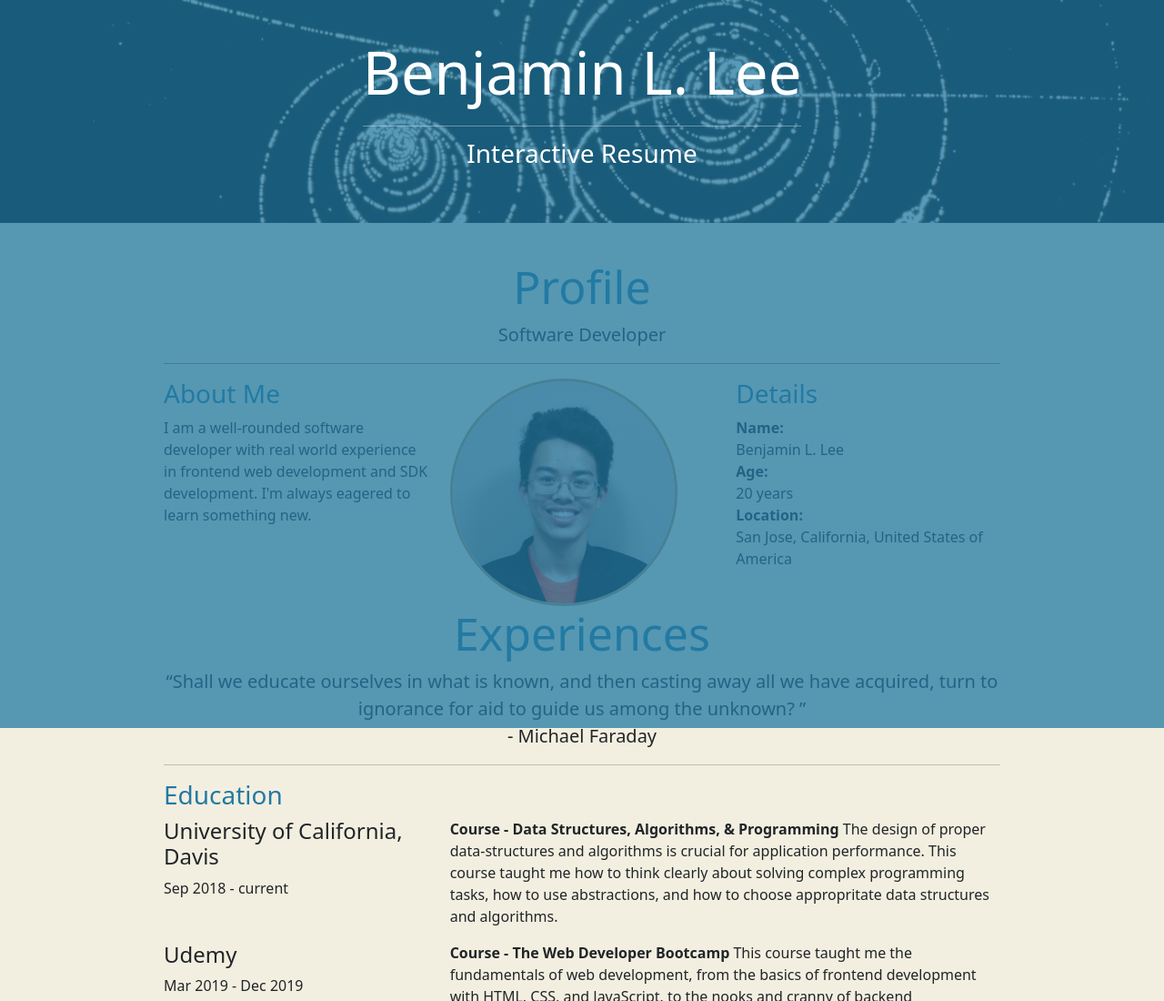
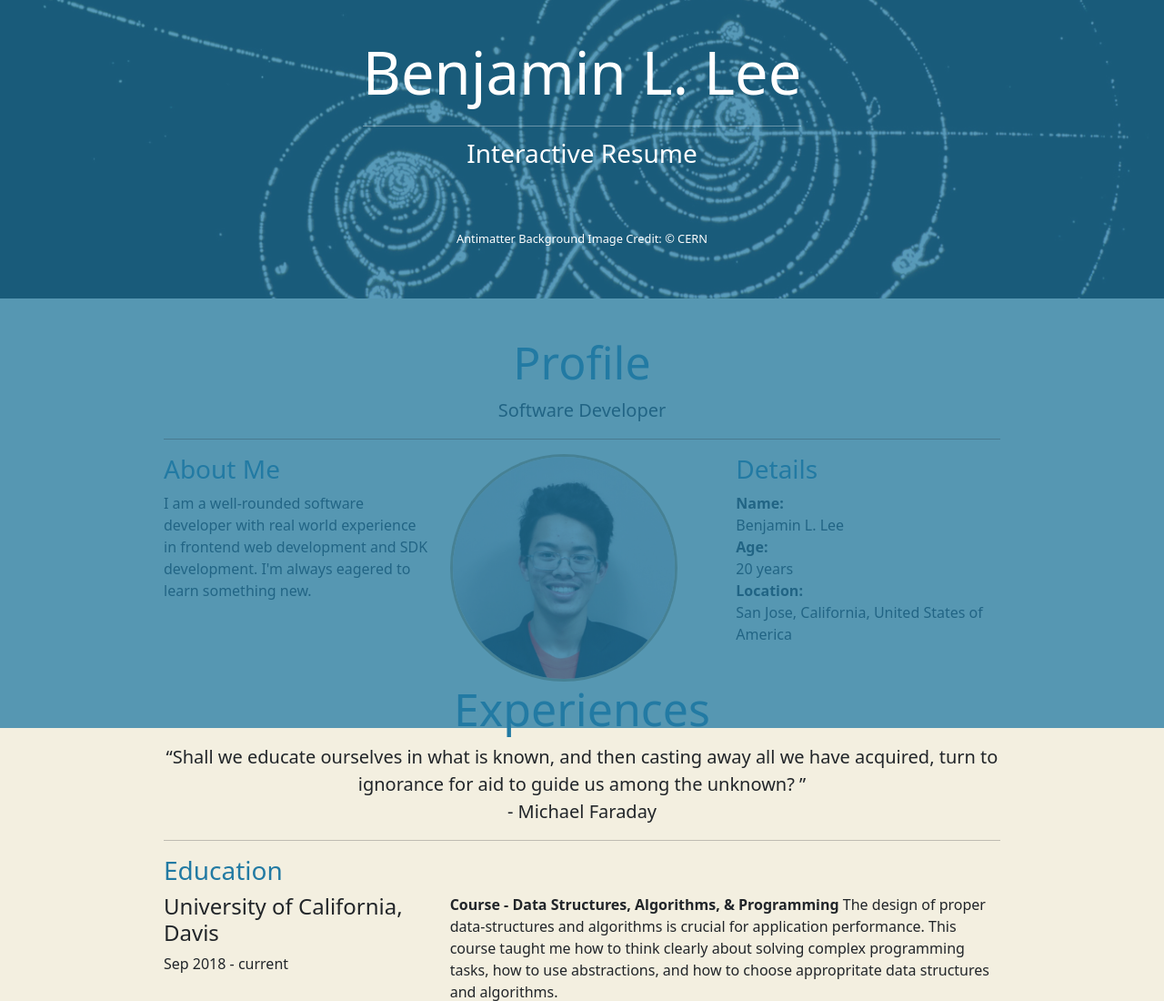
Before and after one commit to UnHumbleBen/benjaminllee, a plain HTML site: page index.html in a window 1280 px wide. Shown: the top 1100 px of the page at 91% size. Drawn offline with Linux system fonts and the light colour scheme.

Commit message:
Add CERN citation

```diff
--- a/index.html
+++ b/index.html
@@ -13,6 +13,8 @@
     <div class="container">
       <h1>Benjamin L. Lee</h1>
       <p class="lead">Interactive Resume</p>
+      <br><br>
+      <p class="citation-text">Antimatter Background Image Credit: © CERN</p>
     </div>
     <div class="overlay"></div>
   </div>
--- a/styles.css
+++ b/styles.css
@@ -48,6 +48,10 @@ body {
   opacity: 0.75;
 }
 
+.citation-text {
+  font-size: 0.8em;
+}
+
 h2 {
   font-size: 50px;
   text-align: center;
```
